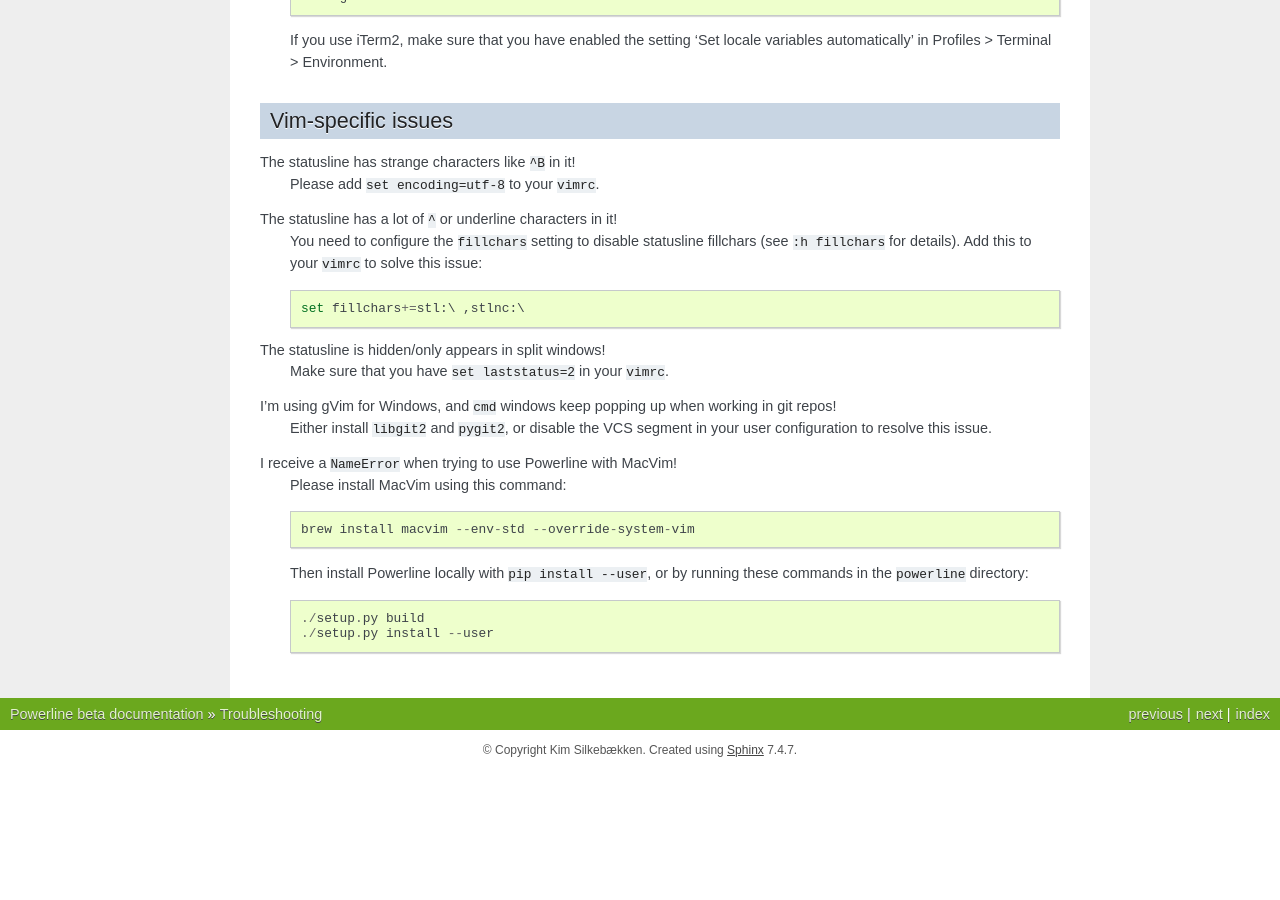
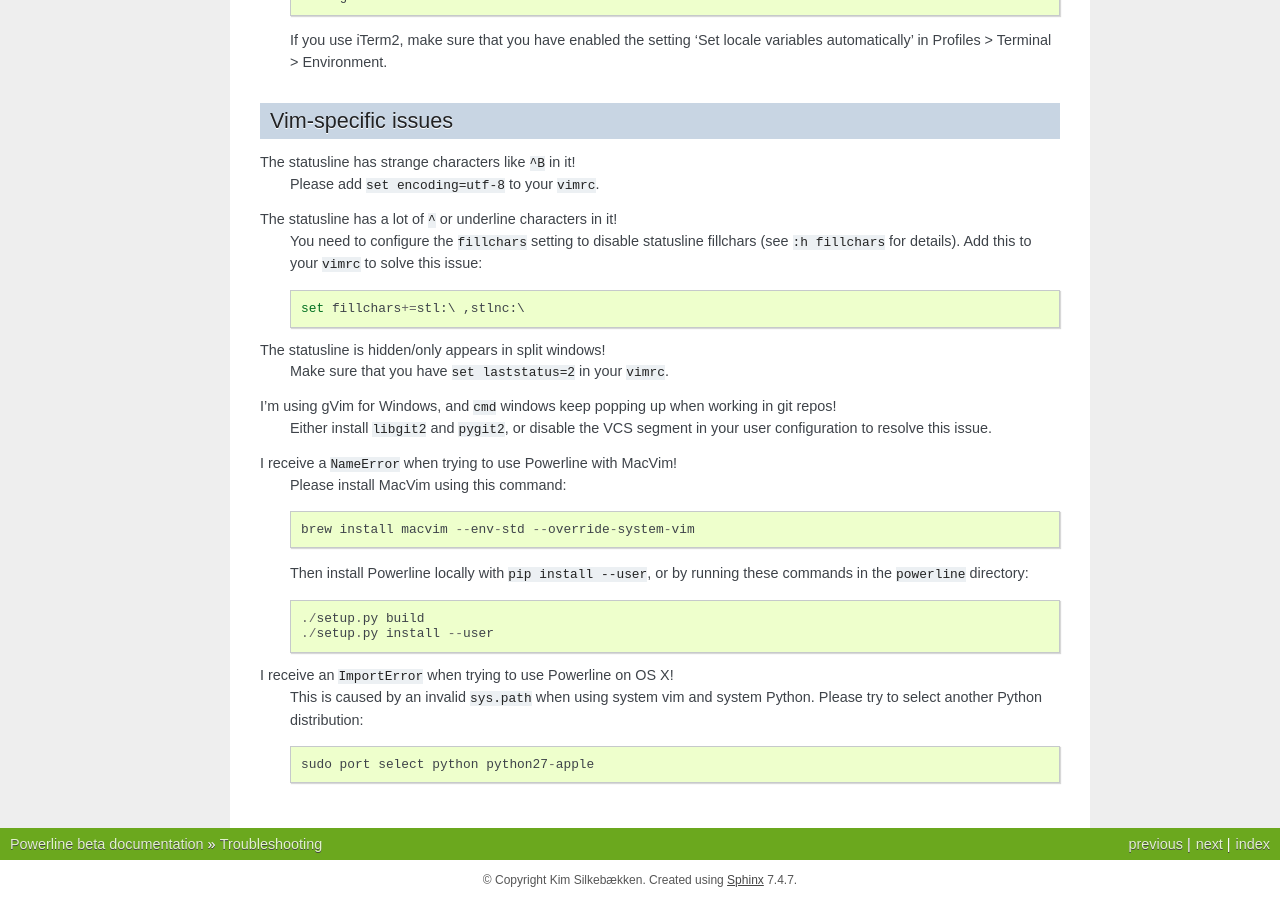
Before and after one commit to someyooyo/someyooyo, a Sphinx documentation site: the page built from docs/source/troubleshooting.rst, in a window 1280 px wide and 900 px high, scrolled down 734 px. Built offline with Sphinx 7.4.7, drawn with Linux system fonts in a browser that asks for light colours; before the commit the page ends 1504 px from its top, so only the background shows below that.

Commit message:
Add troubleshooting info about OSX ImportError
Closes #39.

```diff
--- a/docs/source/troubleshooting.rst
+++ b/docs/source/troubleshooting.rst
@@ -78,3 +78,9 @@ I receive a ``NameError`` when trying to use Powerline with MacVim!
 
         ./setup.py build
         ./setup.py install --user
+
+I receive an ``ImportError`` when trying to use Powerline on OS X!
+    This is caused by an invalid ``sys.path`` when using system vim and
+    system Python. Please try to select another Python distribution::
+
+        sudo port select python python27-apple
```
